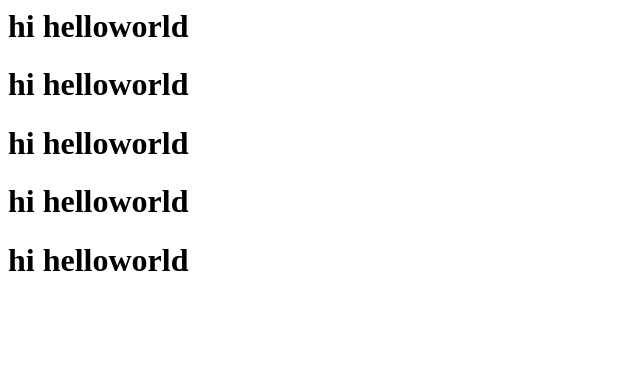
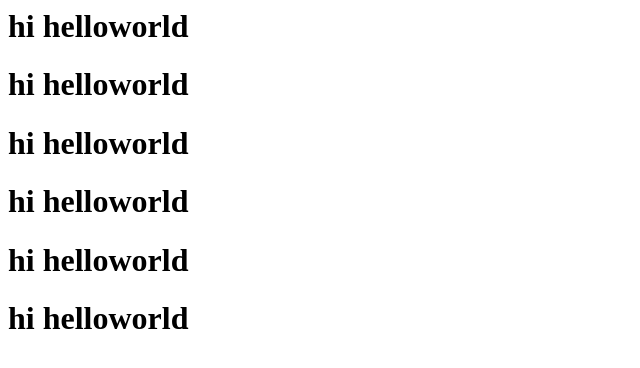
Before and after one commit to Sabariseven/Django, a plain HTML site: page index.html in a window 1280 px wide. Shown: the whole page, without its empty margins (0-640 px from the left). Drawn offline with Linux system fonts and the light colour scheme.

Commit message:
Update index.html

```diff
--- a/index.html
+++ b/index.html
@@ -3,3 +3,4 @@
 <h1>hi helloworld</h1>
 <h1>hi helloworld</h1>
 <h1>hi helloworld</h1>
+<h1>hi helloworld</h1>
```
